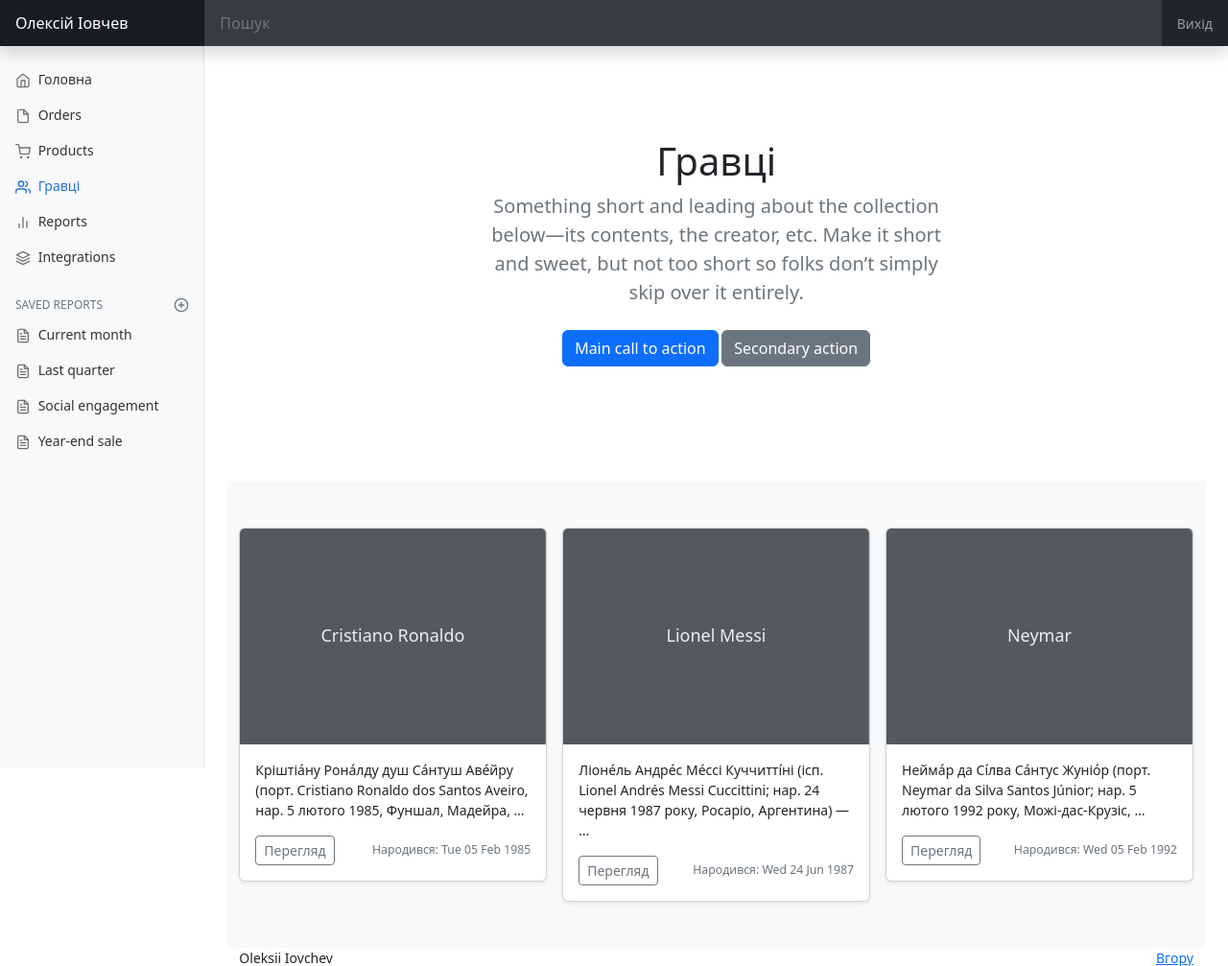
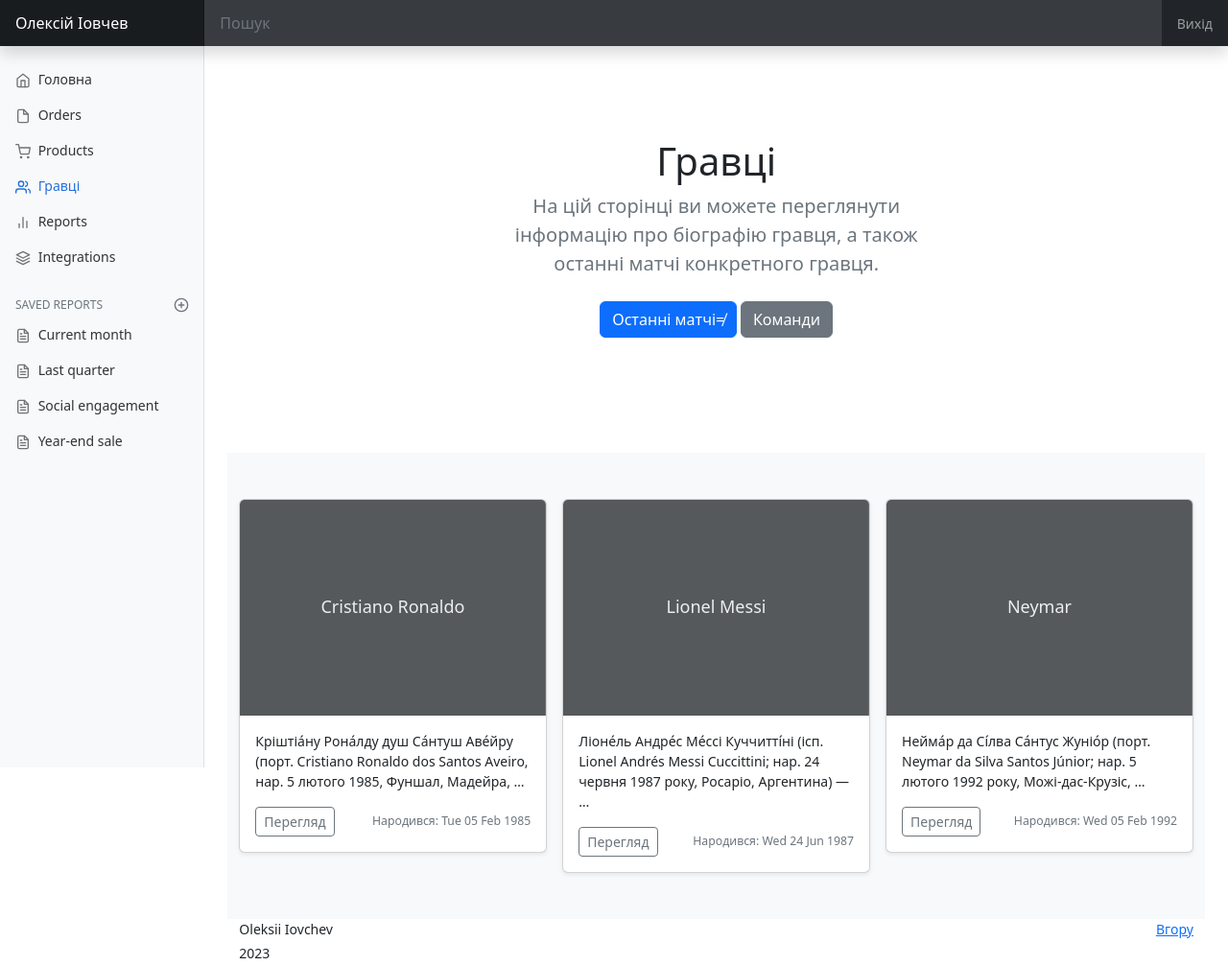
Before and after one commit to alekseyiovchev/diplom, a Django app: page /players/ in a window 1280 px wide. Shown: the top 1007 px of the page at 96% size. Run offline with Django 4.2, Linux system fonts and the light colour scheme; data comes from the database, SQL or seed files in the repository; some libraries are stand-ins or nearby versions.

Commit message:
edited page name

```diff
--- a/football/templates/football/html/base.html
+++ b/football/templates/football/html/base.html
@@ -8,7 +8,7 @@
     <meta name="description" content="">
     <meta name="author" content="Mark Otto, Jacob Thornton, and Bootstrap contributors">
     <meta name="generator" content="Hugo 0.104.2">
-    <title>Dashboard Template · Bootstrap v5.2</title>
+    <title>Cтатистика футбольних матчей - Oleksii Iovchev</title>
     <link rel="icon" type="image/x-icon" href="../static/favicon.ico">
 
     <link rel="canonical" href="https://getbootstrap.com/docs/5.2/examples/dashboard/">
--- a/football/templates/football/html/players.html
+++ b/football/templates/football/html/players.html
@@ -12,10 +12,10 @@
     <div class="row py-lg-5">
       <div class="col-lg-6 col-md-8 mx-auto">
         <h1 class="fw-light">Гравці</h1>
-        <p class="lead text-muted">Something short and leading about the collection below—its contents, the creator, etc. Make it short and sweet, but not too short so folks don’t simply skip over it entirely.</p>
+        <p class="lead text-muted">На цій сторінці ви можете переглянути інформацію про біографію гравця, а також останні матчі конкретного гравця.</p>
         <p>
-          <a href="#" class="btn btn-primary my-2">Main call to action</a>
-          <a href="#" class="btn btn-secondary my-2">Secondary action</a>
+          <a href="#" class="btn btn-primary my-2">Останні матчі≠</a>
+          <a href="#" class="btn btn-secondary my-2">Команди</a>
         </p>
       </div>
     </div>
```
